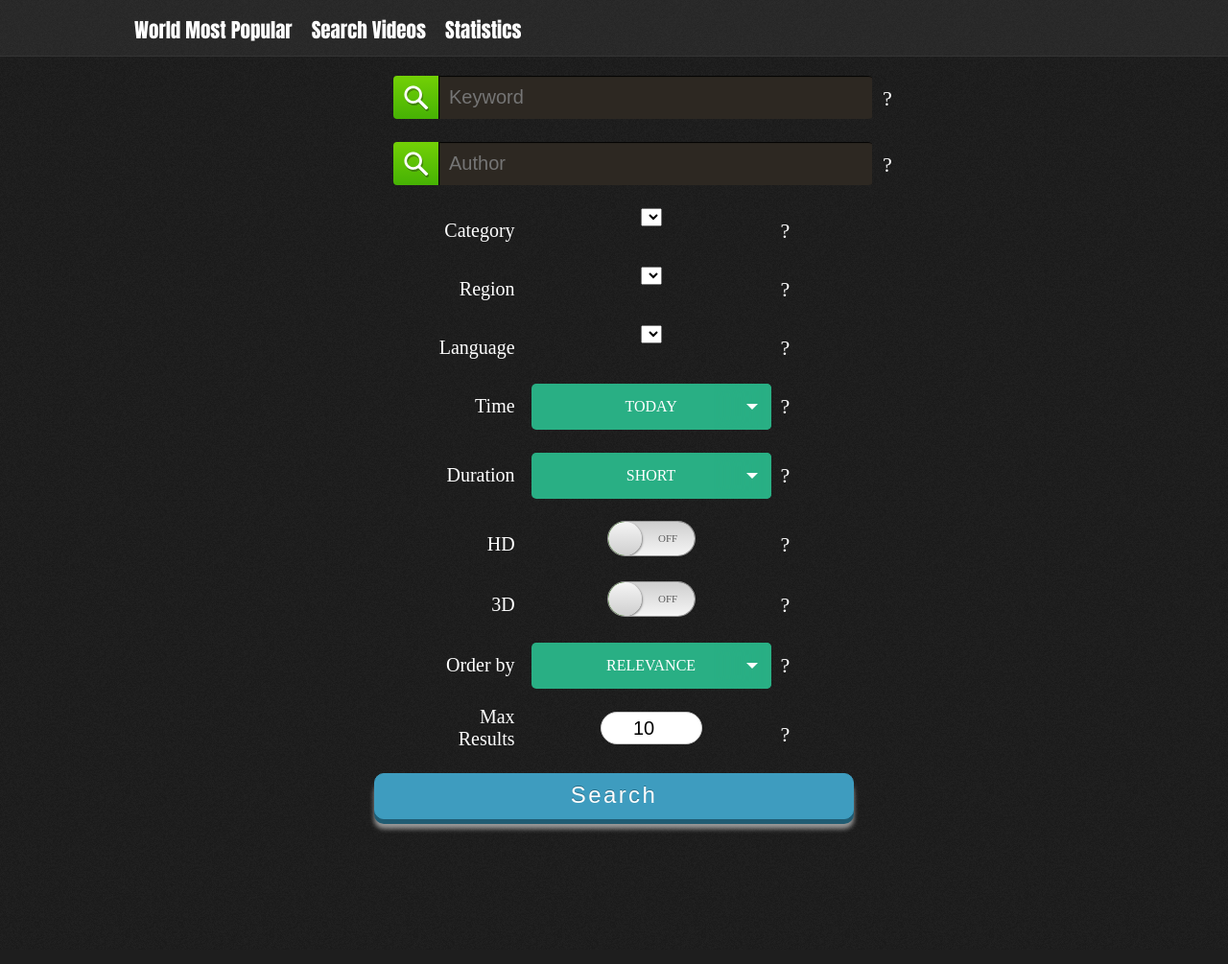
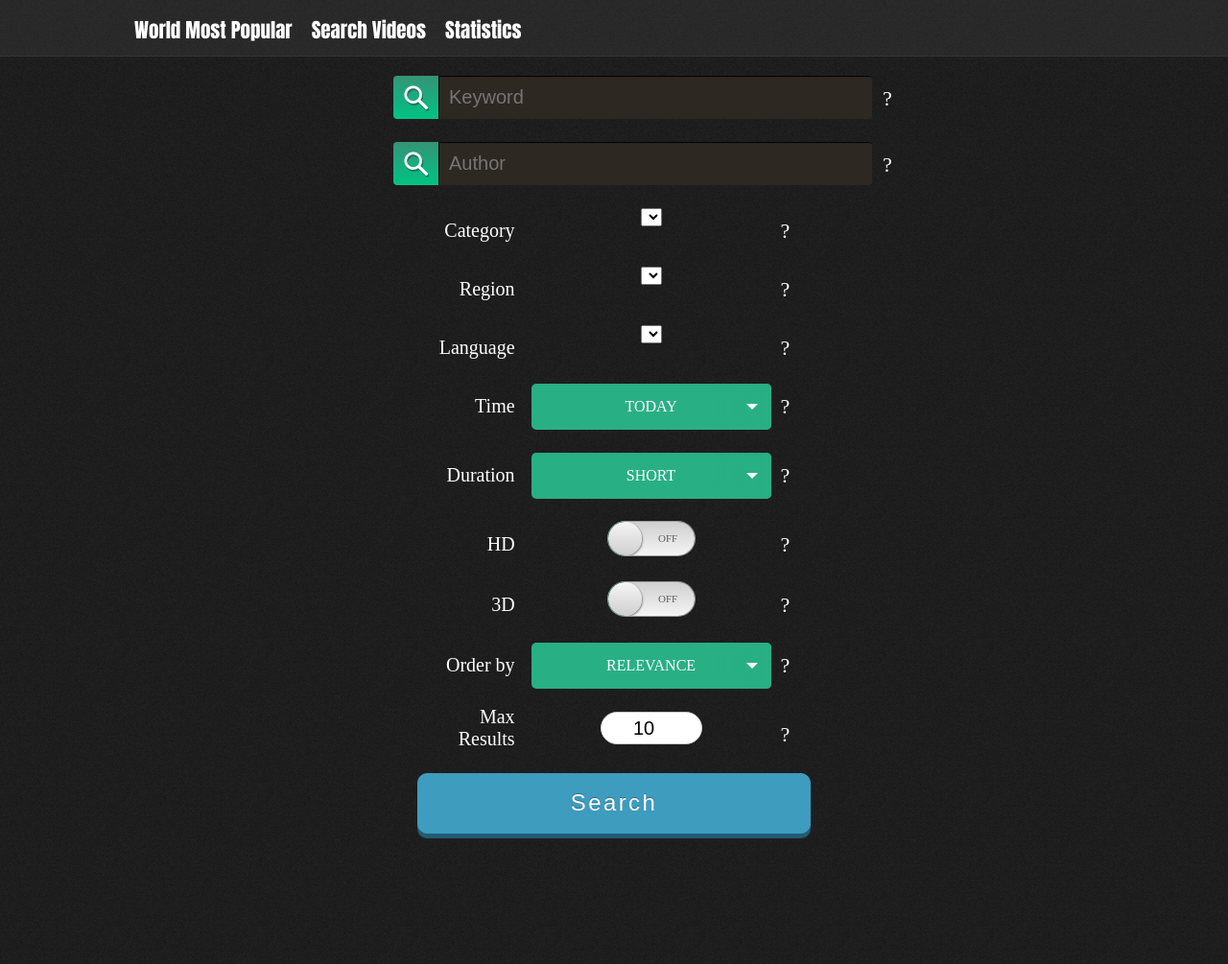
Before and after one commit to chibi7/YoutubeApp, a CakePHP app: the page made by app/View/Statistics/search_videos.ctp in a window 1280 px wide. Shown: the whole page at 96% size. Before the commit the page ends 867 px from the top, so only its background shows below. Run offline with PHP 8.4 and a stand-in for CakePHP, Linux system fonts and the light colour scheme; the template is opened without the code that fills it, so the values that code supplies are empty; some libraries are stand-ins or nearby versions.

Commit message:
css for buttons

```diff
--- a/app/webroot/css/iostoggle/toggle_light.css
+++ b/app/webroot/css/iostoggle/toggle_light.css
@@ -34,7 +34,7 @@
   font-weight: 500;
 }
 .toggle-light .toggle-slide .toggle-on, .toggle-light .toggle-select .toggle-inner .active {
-  background: rgb(69,163,31);
+  background: #00c384;
   box-shadow: inset 2px 2px 6px rgba(0,0,0,0.2);
   text-shadow: 1px 1px rgba(0,0,0,0.2);
   color: rgba(255,255,255, 0.8);
--- a/app/webroot/css/statistics/search_videos.css
+++ b/app/webroot/css/statistics/search_videos.css
@@ -12,13 +12,13 @@
 
 .green-normal
 {
-    background: #73d006; /* Old browsers */
-    background: -moz-linear-gradient(top,  #73d006 0%, #46b204 100%, #46b204 100%); /* FF3.6+ */
-    background: -webkit-gradient(linear, left top, left bottom, color-stop(0%,#73d006), color-stop(43%,#46b204), color-stop(100%,#46b204)); /* Chrome,Safari4+ */
-    background: -webkit-linear-gradient(top,  #73d006 0%,#46b204 100%,#46b204 100%); /* Chrome10+,Safari5.1+ */
-    background: -o-linear-gradient(top,  #73d006 0%,#46b204 100%,#46b204 100%); /* Opera 11.10+ */
-    background: -ms-linear-gradient(top,  #73d006 0%,#46b204 100%,#46b204 100%); /* IE10+ */
-    background: linear-gradient(top,  #73d006 0%,#46b204 100%,#46b204 100%); /* W3C */
+    background: #359476; /* Old browsers */
+    background: -moz-linear-gradient(top, #359476 0%,#00c384 100%,#0CEEA5 100%);/* FF3.6+ */
+    background: -webkit-gradient(linear, left top, left bottom, color-stop(0%,#359476), color-stop(43%,#00c384), color-stop(100%,#0CEEA5)); /* Chrome,Safari4+ */
+    background: -webkit-linear-gradient(top, #359476 0%,#00c384 100%,#0CEEA5 100%); /* Chrome10+,Safari5.1+ */
+    background: -o-linear-gradient(top, #359476 0%,#00c384 100%,#0CEEA5 100%); /* Opera 11.10+ */
+    background: -ms-linear-gradient(top, #359476 0%,#00c384 100%,#0CEEA5 100%); /* IE10+ */
+    background: linear-gradient(top, #359476 0%,#00c384 100%,#0CEEA5 100%); /* W3C */
     filter: progid:DXImageTransform.Microsoft.gradient( startColorstr='#73d006', endColorstr='#46b204',GradientType=0 ); /* IE6-9 */
 }
 
@@ -136,7 +136,8 @@ input.powerRanger:focus {
 
 /***FIRST STYLE THE BUTTON***/
 input#bigbutton {
-width:500px;
+width:410px;
+height: 63px;
 background: #3e9cbf; /*the colour of the button*/
 padding: 8px 14px 10px; /*apply some padding inside the button*/
 border:1px solid #3e9cbf; /*required or the default border for the browser will appear*/
@@ -148,9 +149,9 @@ letter-spacing:.1em;
 text-shadow: 0 -1px 0px rgba(0, 0, 0, 0.3); /*give the text a shadow - doesn't appear in Opera 12.02 or earlier*/
 color: #fff;
 /*use box-shadow to give the button some depth - see cssdemos.tupence.co.uk/box-shadow.htm#demo7 for more info on this technique*/
--webkit-box-shadow: inset 0px 1px 0px #3e9cbf, 0px 5px 0px 0px #205c73, 0px 10px 5px #999;
--moz-box-shadow: inset 0px 1px 0px #3e9cbf, 0px 5px 0px 0px #205c73, 0px 10px 5px #999;
-box-shadow: inset 0px 1px 0px #3e9cbf, 0px 5px 0px 0px #205c73, 0px 10px 5px #999;
+-webkit-box-shadow: inset 0px 1px 0px #3e9cbf, 0px 5px 0px 0px #205c73, 0px 7px 0px #1F1F1F;
+-moz-box-shadow: inset 0px 1px 0px #3e9cbf, 0px 5px 0px 0px #205c73, 0px 7px 0px #1F1F1F;
+box-shadow: inset 0px 1px 0px #3e9cbf, 0px 5px 0px 0px #205c73, 0px 7px 0px #1F1F1F;
 /*give the corners a small curve*/
 -moz-border-radius: 10px;
 -webkit-border-radius: 10px;
```
